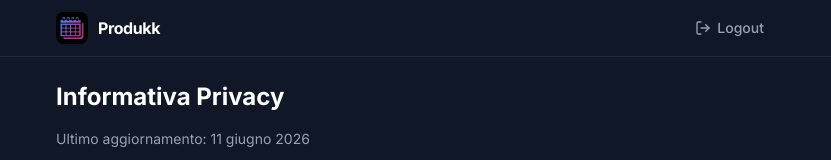
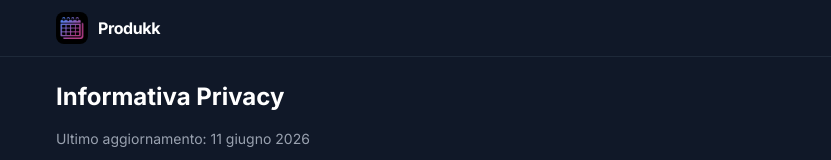
Before and after one commit to jakopo-webdev/produkk, an Angular app in the folder produkk-ui/: page /privacy in a window 1280 px wide. Shown: the top 160 px of the page, without its empty margins (224-1055 px from the left). Built offline with nearby package versions, Linux system fonts and the light colour scheme.

Commit message:
ui/ux: update navbar to conditionally display logout button only if the user is authenticated

```diff
--- a/produkk-ui/src/app/layout/navbar/navbar.html
+++ b/produkk-ui/src/app/layout/navbar/navbar.html
@@ -7,8 +7,8 @@
       <span class="text-white font-bold text-base tracking-tight">Produkk</span>
     </a>
 
-    <!-- User + Logout -->
-    <div class="flex items-center gap-3">
+    <!-- Logout -->
+    <div *ngIf="auth.currentUser()" class="flex items-center gap-3">
       <button
         (click)="auth.logout()"
         class="flex items-center gap-1.5 text-gray-400 hover:text-white hover:bg-gray-800 text-sm font-medium px-3 py-1.5 rounded-lg transition-all"
--- a/produkk-ui/src/app/layout/navbar/navbar.ts
+++ b/produkk-ui/src/app/layout/navbar/navbar.ts
@@ -1,11 +1,12 @@
 import { Component, inject } from '@angular/core';
+import { NgIf } from '@angular/common';
 import { RouterLink } from '@angular/router';
 import { AuthService } from '../../core/services/auth.service';
 
 @Component({
   selector: 'app-navbar',
   standalone: true,
-  imports: [RouterLink],
+  imports: [RouterLink, NgIf],
   templateUrl: './navbar.html',
 })
 export class NavbarComponent {
```
